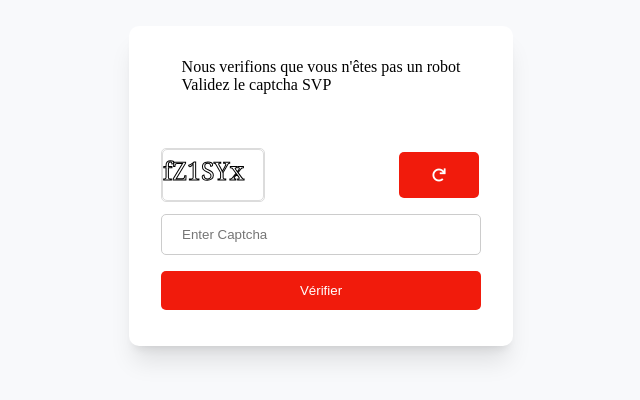
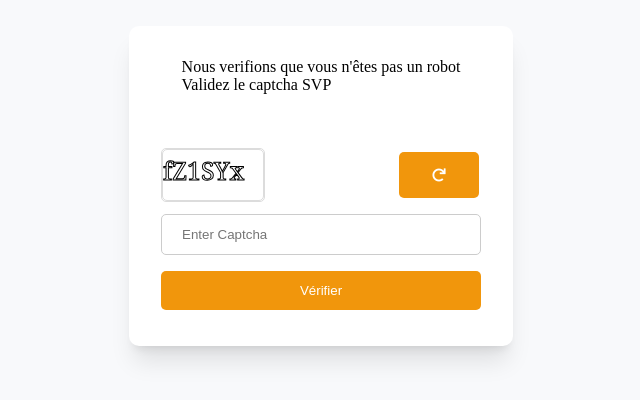
Before and after one commit to wieczorekmichel/webserv, a plain HTML site: page index.html in a window 1280 px wide. Shown: the part 142-542 px from the top of the page, without its empty margins (319-959 px from the left). Drawn offline with Linux system fonts and the light colour scheme.

Commit message:
Update style.css

```diff
--- a/style.css
+++ b/style.css
@@ -38,7 +38,7 @@ input[type="text"] {
 }
 
 button {
-  background-color: #f11b0c;
+  background-color: #f1960c;
   border: none;
   color: white;
   padding: 12px 30px;
```
